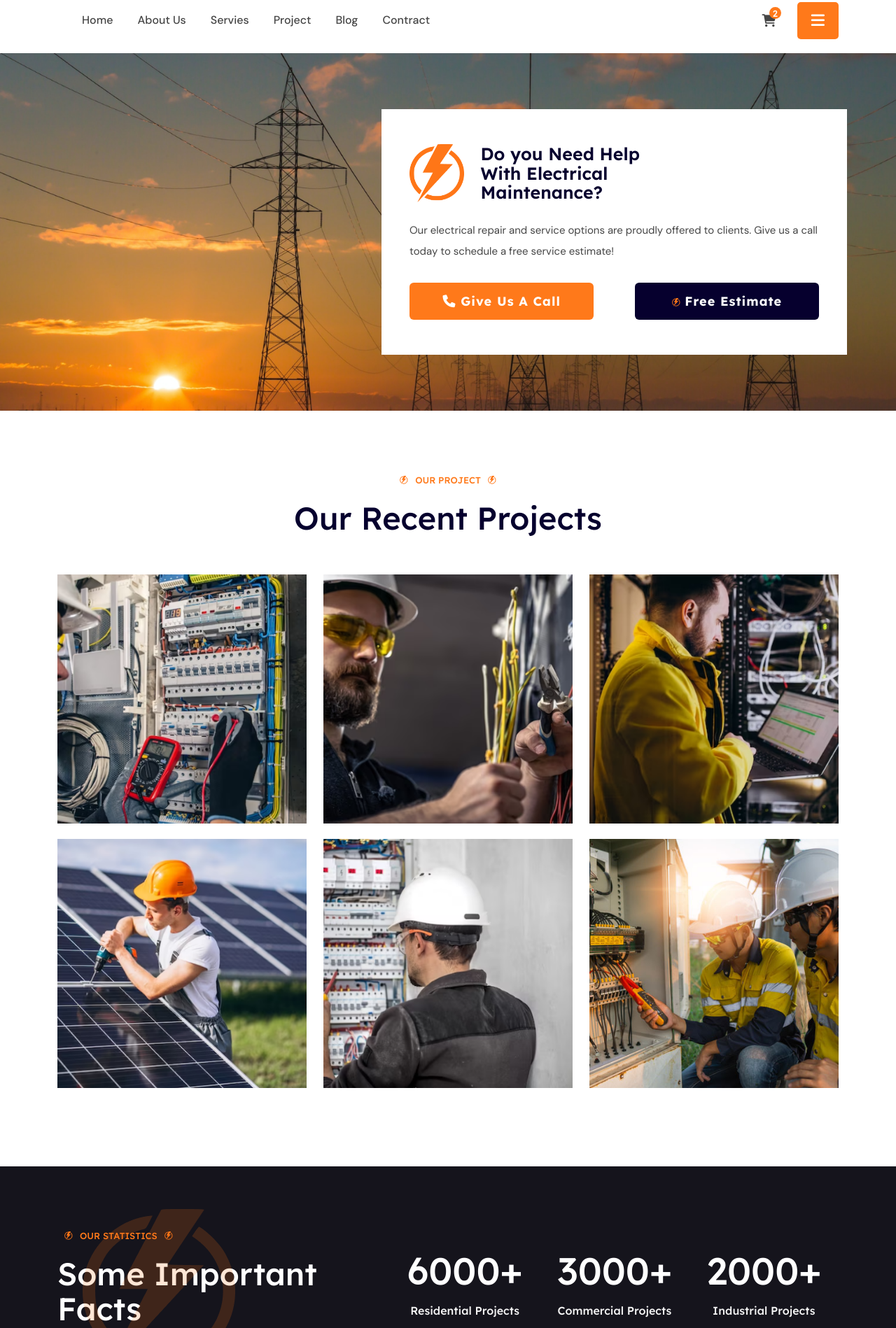
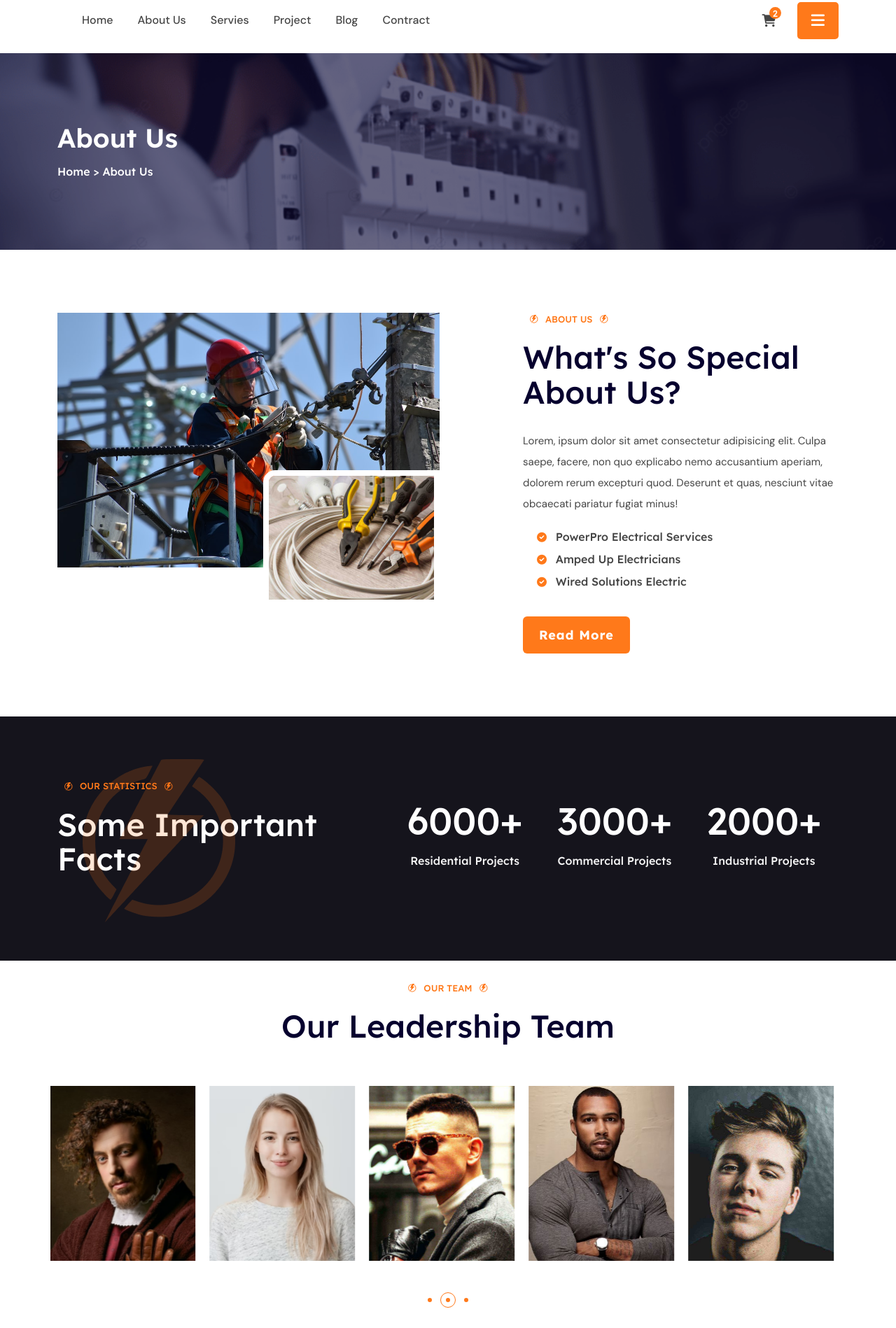
Before and after one commit to rubayatrifat/Electricity-North-West, a website: page src/about.html in a window 1280 px wide. Shown: the part 102-2000 px from the top of the page at 70% size. Drawn offline with Linux system fonts and the light colour scheme.

Commit message:
About Page Done

```diff
--- a/src/about.html
+++ b/src/about.html
@@ -62,7 +62,7 @@
     <div class="container">
         <div class="row">
             <div class="col-xl-5 col-lg-5 col-md-5">
-                <img src="assets/images/header-top/logo.png">
+                <a href="index.html"><img src="assets/images/header-top/logo.png"></a>
             </div>
             <div class="col-xl-7 col-lg-7 col-md-7">
                 <ul class="social-contract">
@@ -140,144 +140,67 @@
 
 <!-- ================= Main Header area end Here ============== -->
 
+<!-- ============= About Banner area Start Here ============= -->
 
-
-<!-- ================ Help Area Start Here ================ -->
-
-<section class="help-area">
+ <section class="new-banner-style" style="background-image: url(assets/images/about/abou-banner.jpg);">
     <div class="container">
-        <div class="row end">
-            <div class="col-xl-7 col-lg-7 help-content">
         <div class="row">
-                    <div class="col-xl-2 col-lg-2 col-md-2 col-sm-3">
-                        <div class="help-img">
-                            <img src="assets/images/shpe/big.png">
-                        </div>
-                    </div>
-                    <div class="col-xl-5 col-lg-5 col-md-5 col-sm-7">
-                        <h3>Do you Need Help With Electrical Maintenance?</h3>
-                    </div>
-                </div>
-                <div class="content">
-                    <p>Our electrical repair and service options are proudly offered to clients. Give us a call today to schedule a free service estimate!</p>
-                    <div class="help-btn">
-                        <a href="#" class="btn btn--base" style="margin-right: 30px;">
-                            <i class="fa-solid fa-phone"></i>
-                            give us a call
-                        </a>
-                        <a href="#" class="btn btn--base" style="background-color: hsl(var(--black));">
-                            <img src="assets/images/shpe/text-shape.png">
-                            free estimate
-                        </a>
-                    </div>
+            <div class="col-xl-12">
+                <div class="new-banner-content">
+                    <h2>About Us</h2>
+                    <span><a href="index.html">Home</a> > About Us</span>
                 </div>
             </div>
         </div>
     </div>
  </section>
 
-<!-- ================ Help Area End Here ================ -->
+<!-- ============= About Banner area End Here ============= -->
 
-<!-- ============= Projects Area Start Here ============= -->
+<!-- ================= About Area Start Here ================ -->
 
-<section class="project-area">
+<section class="about-area">
     <div class="container">
         <div class="row">
-            <div class="col-xl-12 text-center">
-                <span class="subtitle middle">
-                    <img src="assets/images/shpe/text-shape.png">
-                    our project
-                    <img src="assets/images/shpe/text-shape.png">
-                </span>
-                <div class="section-title" style="margin-bottom: 55px;">
-                    <h2>Our Recent Projects</h2>
+            <div class="col-xl-6">
+                <div class="about-img">
+                    <img src="assets/images/about/abou.jpg">
+                    <img class="small-img" src="assets/images/about/about-2.jpg">
                 </div>
             </div>
+            <div class="col-xl-5 offset-xl-1">
+                <div class="about-content">
+                    <div class="subtitle">
+                        <img src="assets/images/shpe/text-shape.png">
+                        <span>About Us</span>
+                        <img src="assets/images/shpe/text-shape.png">
                     </div>
-        <div class="row justify-content-center">
-            <div class="col-xl-4 col-lg-4 col-md-6 col-sm-8">
-                <div class="single-project">
-                    <div class="project-img">
-                        <img src="assets/images/projects/1.png">
+                    <div class="section-title">
+                        <h2>What's So Special About Us?</h2>
                     </div>
-                    <div class="project-content">
-                        <img src="assets/images/shpe/halka.png">
-                        <h5>Super Json</h5>
-                        <p>Lorem ipsum dolor sit amet, consectetur adipiscing elit. Aenean tristique</p>
-                        <a href="#">View Details</a>
+                    <p>Lorem, ipsum dolor sit amet consectetur adipisicing elit. Culpa saepe, facere, non quo explicabo nemo accusantium aperiam, dolorem rerum excepturi quod. Deserunt et quas, nesciunt vitae obcaecati pariatur fugiat minus!</p>
+                    <div class="content-items">
+                        <div class="single-content">
+                            <i class="fa-solid fa-circle-check"></i>
+                            <span>PowerPro Electrical Services</span>
+                        </div>
+                        <div class="single-content">
+                            <i class="fa-solid fa-circle-check"></i>
+                            <span>Amped Up Electricians</span>
+                        </div>
+                        <div class="single-content">
+                            <i class="fa-solid fa-circle-check"></i>
+                            <span>Wired Solutions Electric</span>
                         </div>
                     </div>
-            </div>
-            <div class="col-xl-4 col-lg-4 col-md-6 col-sm-8">
-                <div class="single-project">
-                    <div class="project-img">
-                        <img src="assets/images/projects/2.png">
-                    </div>
-                    <div class="project-content">
-                        <img src="assets/images/shpe/halka.png">
-                        <h5>Nutralic Brize</h5>
-                        <p>Lorem ipsum dolor sit amet, consectetur adipiscing elit. Aenean tristique</p>
-                        <a href="#">View Details</a>
-                    </div>
-                </div>
-            </div>
-            <div class="col-xl-4 col-lg-4 col-md-6 col-sm-8">
-                <div class="single-project">
-                    <div class="project-img">
-                        <img src="assets/images/projects/3.png">
-                    </div>
-                    <div class="project-content">
-                        <img src="assets/images/shpe/halka.png">
-                        <h5>Hytec Tanel</h5>
-                        <p>Lorem ipsum dolor sit amet, consectetur adipiscing elit. Aenean tristique</p>
-                        <a href="#">View Details</a>
-                    </div>
-                </div>
-            </div>
-            <div class="col-xl-4 col-lg-4 col-md-6 col-sm-8">
-                <div class="single-project">
-                    <div class="project-img">
-                        <img src="assets/images/projects/4.png">
-                    </div>
-                    <div class="project-content">
-                        <img src="assets/images/shpe/halka.png">
-                        <h5>Fasto Elecnerbi</h5>
-                        <p>Lorem ipsum dolor sit amet, consectetur adipiscing elit. Aenean tristique</p>
-                        <a href="#">View Details</a>
-                    </div>
-                </div>
-            </div>
-            <div class="col-xl-4 col-lg-4 col-md-6 col-sm-8">
-                <div class="single-project">
-                    <div class="project-img">
-                        <img src="assets/images/projects/5.png">
-                    </div>
-                    <div class="project-content">
-                        <img src="assets/images/shpe/halka.png">
-                        <h5>Ruppur Electribe</h5>
-                        <p>Lorem ipsum dolor sit amet, consectetur adipiscing elit. Aenean tristique</p>
-                        <a href="#">View Details</a>
-                    </div>
-                </div>
-            </div>
-            <div class="col-xl-4 col-lg-4 col-md-6 col-sm-8">
-                <div class="single-project">
-                    <div class="project-img">
-                        <img src="assets/images/projects/6.jpg">
-                    </div>
-                    <div class="project-content">
-                        <img src="assets/images/shpe/halka.png">
-                        <h5>Tectonic Plate</h5>
-                        <p>Lorem ipsum dolor sit amet, consectetur adipiscing elit. Aenean tristique</p>
-                        <a href="#">View Details</a>
-                    </div>
+                    <a href="#" class="btn btn--base">read more</a>
                 </div>
             </div>
         </div>
     </div>
 </section>
 
-<!-- ============= Projects Area End Here ============= -->
+<!-- ================= About Area End Here ================ -->
 
 <!-- =============== Counter Up Area Start Here =============== -->
 
@@ -316,85 +239,6 @@
 </section>
 
 <!-- =============== Counter Up Area End Here =============== -->
-
-<!-- =================== Testimonials area Start here ========= -->
-
-<section class="testimonial-area">
-    <div class="container">
-        <div class="row">
-            <div class="col-xl-12 text-center">
-                <span class="subtitle middle">
-                    <img src="assets/images/shpe/text-shape.png">
-                    WHAT OUR CLIENT SAY
-                    <img src="assets/images/shpe/text-shape.png">
-                </span>
-                <div class="seciton-title" style="margin-bottom: 100px;">
-                    <h2>Professional, Reliable <br> & Cost Effective</h2>
-                </div>
-            </div>
-        </div>
-        <div class="tetimonial-slider">
-            <div class="testimonial-item">
-                <div class="row">
-                    <div class="col-xl-5 col-lg-5">
-                        <div class="testimonial-img">
-                            <div class="bg"></div>
-                            <img src="assets/images/testimonial/1.png" alt="">
-                        </div>
-                    </div>
-                    <div class="col-xl-6 col-lg-6">
-                        <div class="testimonial-content text-center">
-                            <i class="fa-solid fa-quote-left"></i>
-                            <p>There are many variations of passages of Ipsum available, but the majority suffered alteration in some form randomised words injected.</p>
-                            <h3>Jane Cooper</h3>
-                            <span>Graphic Designer</span>
-                        </div>
-                    </div>
-                </div>
-            </div>
-
-            <div class="testimonial-item">
-                <div class="row">
-                    <div class="col-xl-5 col-lg-5">
-                        <div class="testimonial-img">
-                            <div class="bg"></div>
-                            <img src="assets/images/testimonial/2.png" alt="">
-                        </div>
-                    </div>
-                    <div class="col-xl-6 col-lg-6">
-                        <div class="testimonial-content text-center">
-                            <i class="fa-solid fa-quote-left"></i>
-                            <p>There are many variations of passages of Ipsum available, but the majority suffered alteration in some form randomised words injected.</p>
-                            <h3>Jane Cooper</h3>
-                            <span>Back End</span>
-                        </div>
-                    </div>
-                </div>
-            </div>
-
-            <div class="testimonial-item">
-                <div class="row">
-                    <div class="col-xl-5 col-lg-5">
-                        <div class="testimonial-img">
-                            <div class="bg"></div>
-                            <img src="assets/images/testimonial/3.png" alt="">
-                        </div>
-                    </div>
-                    <div class="col-xl-6 col-lg-6">
-                        <div class="testimonial-content text-center">
-                            <i class="fa-solid fa-quote-left"></i>
-                            <p>There are many variations of passages of Ipsum available, but the majority suffered alteration in some form randomised words injected.</p>
-                            <h3>Jane Cooper</h3>
-                            <span>Full Stack</span>
-                        </div>
-                    </div>
-                </div>
-            </div>
-        </div>
-    </div>
-</section>
-
-<!-- =================== Testimonials area end here ========= -->
 
 <!-- ============== Team Area Start Here ============== -->
 
@@ -503,6 +347,121 @@
 
 <!-- ============== Team Area End Here ============== -->
 
+<!-- ================ Help Area Start Here ================ -->
+
+<section class="help-area">
+    <div class="container">
+        <div class="row end">
+            <div class="col-xl-7 col-lg-7 help-content">
+                <div class="row">
+                    <div class="col-xl-2 col-lg-2 col-md-2 col-sm-3">
+                        <div class="help-img">
+                            <img src="assets/images/shpe/big.png">
+                        </div>
+                    </div>
+                    <div class="col-xl-5 col-lg-5 col-md-5 col-sm-7">
+                        <h3>Do you Need Help With Electrical Maintenance?</h3>
+                    </div>
+                </div>
+                <div class="content">
+                    <p>Our electrical repair and service options are proudly offered to clients. Give us a call today to schedule a free service estimate!</p>
+                    <div class="help-btn">
+                        <a href="#" class="btn btn--base" style="margin-right: 30px;">
+                            <i class="fa-solid fa-phone"></i>
+                            give us a call
+                        </a>
+                        <a href="#" class="btn btn--base" style="background-color: hsl(var(--black));">
+                            <img src="assets/images/shpe/text-shape.png">
+                            free estimate
+                        </a>
+                    </div>
+                </div>
+            </div>
+        </div>
+    </div>
+</section>
+
+<!-- ================ Help Area End Here ================ -->
+
+<!-- =================== Testimonials area Start here ========= -->
+
+<section class="testimonial-area">
+    <div class="container">
+        <div class="row">
+            <div class="col-xl-12 text-center">
+                <span class="subtitle middle">
+                    <img src="assets/images/shpe/text-shape.png">
+                    WHAT OUR CLIENT SAY
+                    <img src="assets/images/shpe/text-shape.png">
+                </span>
+                <div class="seciton-title" style="margin-bottom: 100px;">
+                    <h2>Professional, Reliable <br> & Cost Effective</h2>
+                </div>
+            </div>
+        </div>
+        <div class="tetimonial-slider">
+            <div class="testimonial-item">
+                <div class="row">
+                    <div class="col-xl-5 col-lg-5">
+                        <div class="testimonial-img">
+                            <div class="bg"></div>
+                            <img src="assets/images/testimonial/1.png" alt="">
+                        </div>
+                    </div>
+                    <div class="col-xl-6 col-lg-6">
+                        <div class="testimonial-content text-center">
+                            <i class="fa-solid fa-quote-left"></i>
+                            <p>There are many variations of passages of Ipsum available, but the majority suffered alteration in some form randomised words injected.</p>
+                            <h3>Jane Cooper</h3>
+                            <span>Graphic Designer</span>
+                        </div>
+                    </div>
+                </div>
+            </div>
+
+            <div class="testimonial-item">
+                <div class="row">
+                    <div class="col-xl-5 col-lg-5">
+                        <div class="testimonial-img">
+                            <div class="bg"></div>
+                            <img src="assets/images/testimonial/2.png" alt="">
+                        </div>
+                    </div>
+                    <div class="col-xl-6 col-lg-6">
+                        <div class="testimonial-content text-center">
+                            <i class="fa-solid fa-quote-left"></i>
+                            <p>There are many variations of passages of Ipsum available, but the majority suffered alteration in some form randomised words injected.</p>
+                            <h3>Jane Cooper</h3>
+                            <span>Back End</span>
+                        </div>
+                    </div>
+                </div>
+            </div>
+
+            <div class="testimonial-item">
+                <div class="row">
+                    <div class="col-xl-5 col-lg-5">
+                        <div class="testimonial-img">
+                            <div class="bg"></div>
+                            <img src="assets/images/testimonial/3.png" alt="">
+                        </div>
+                    </div>
+                    <div class="col-xl-6 col-lg-6">
+                        <div class="testimonial-content text-center">
+                            <i class="fa-solid fa-quote-left"></i>
+                            <p>There are many variations of passages of Ipsum available, but the majority suffered alteration in some form randomised words injected.</p>
+                            <h3>Jane Cooper</h3>
+                            <span>Full Stack</span>
+                        </div>
+                    </div>
+                </div>
+            </div>
+        </div>
+    </div>
+</section>
+
+<!-- =================== Testimonials area end here ========= -->
+
 <!-- ====================== Footer Area Start Here ===================== -->
 
 <footer class="footer-area">
--- /dev/null
+++ b/src/assets/sass/pages/home/_about.scss
@@ -0,0 +1,60 @@
+.about-area {
+	padding: 90px 0;
+    .about-img {
+        position: relative;
+        .small-img {
+            position: absolute;
+            bottom: -15%;
+            right: 0;
+            width: 252px;
+            border-radius: 17px 0 0 0;
+            border: 8px solid hsl(var(--white));
+        }
+    }
+    .about-content {
+        p {
+            font-size: 15px;
+            line-height: 30px;
+            margin-bottom: 20px;
+        }
+        a {
+            margin-top: 30px;
+        }
+        .single-content {
+            i {
+                color: hsl(var(--base));
+                margin-left: 20px;
+                margin-right: 8px;
+                font-size: 14px;
+                margin-bottom: 12px;
+            }
+        }
+    }
+}
+
+.new-banner-style {
+    background-repeat: no-repeat;
+    background-size: cover;
+    padding: 100px 0;
+    position: relative;
+    &::before {
+        content: "";
+        position: absolute;
+        top: 0;
+        width: 100%;
+        height: 100%;
+        background-color: hsl(var(--black)/.6);
+    }
+    .new-banner-content {
+        position: relative;
+        h2 {
+            color: #fff;
+        }
+        span {
+            color: #fff;
+            a{
+                color: #fff;
+            }
+        }
+    }
+}
--- a/src/assets/sass/pages/home/_index.scss
+++ b/src/assets/sass/pages/home/_index.scss
@@ -1,5 +1,8 @@
 // Banner
  @import "banner";
+
+//  How it work
+ @import "about";
 
 //  How it work
  @import "service";
```
Also changed, not shown: src/html/pages/about.html (+21 -6 lines), src/html/partials/_about.html (+44 -0 lines), src/html/partials/_header-top.html (+1 -1 lines), src/index.html (+1 -1 lines), src/assets/css/main.css, src/assets/images/about/abou-banner.jpg (added), src/assets/images/about/abou.jpg (added), src/assets/images/about/about-2.jpg (added), src/assets/images/about/about.jpg (deleted), 1 other file. Lines whose indentation alone changed are shown as unchanged.
